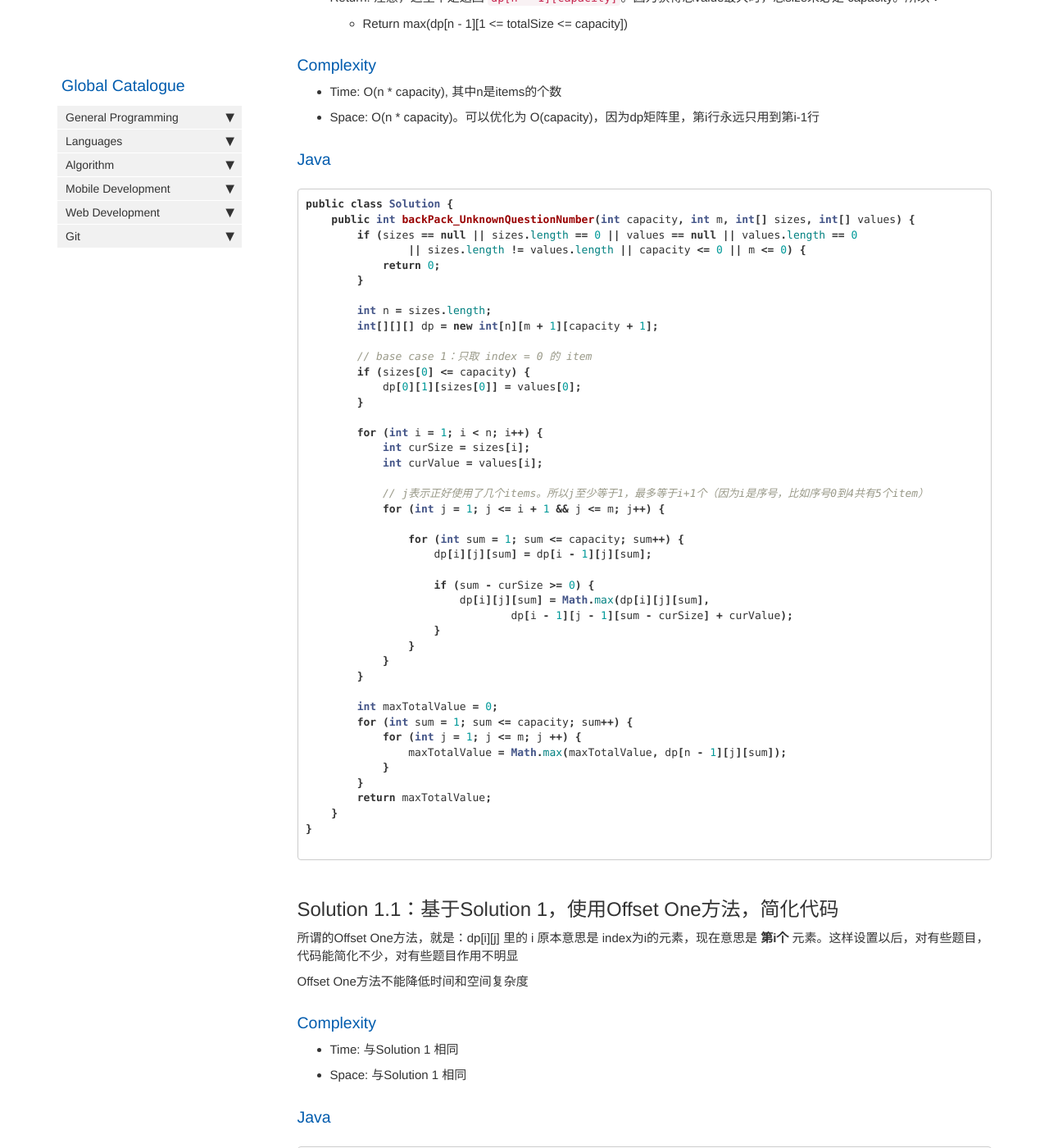
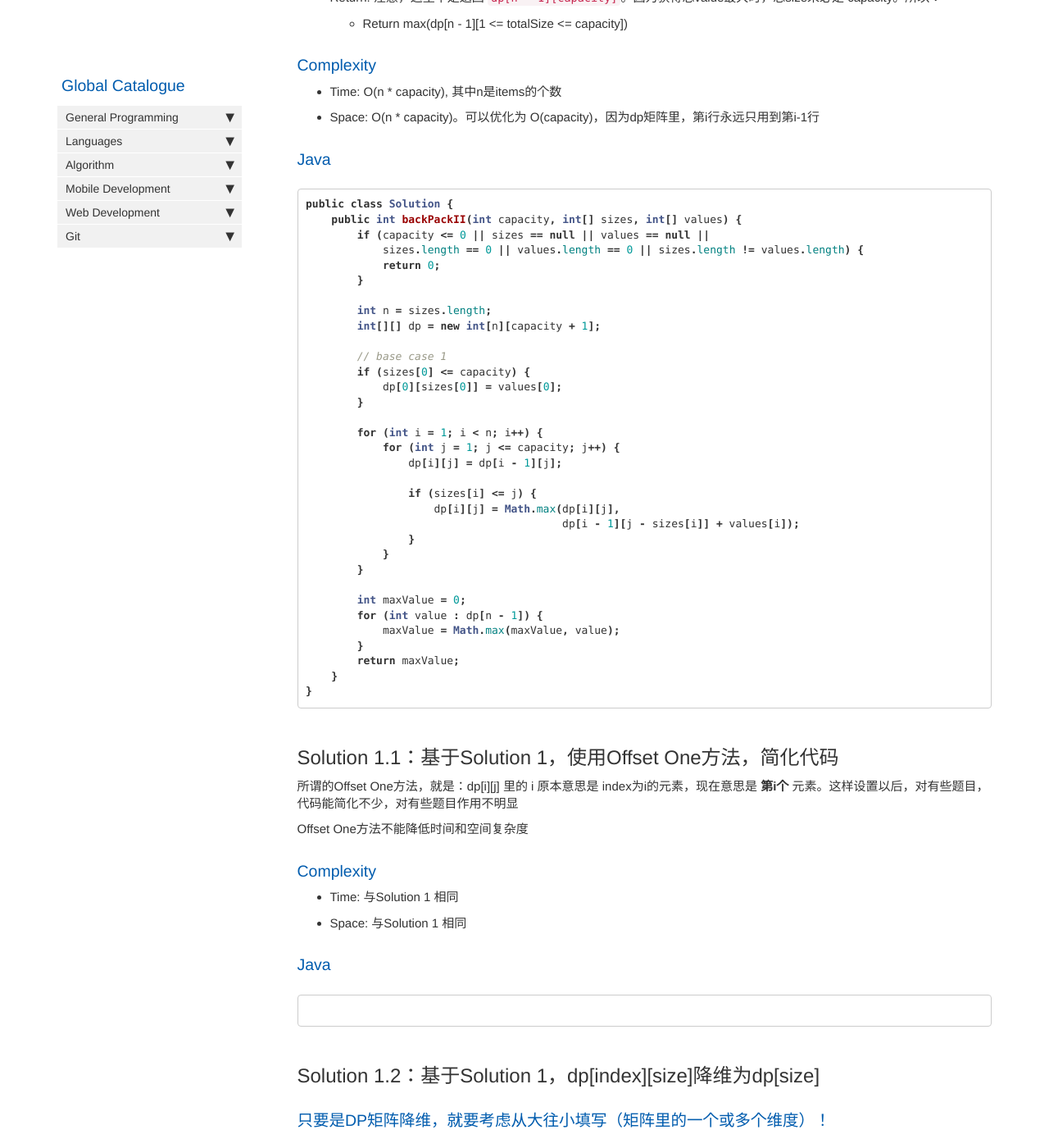
Before and after one commit to HungryOrc/hungryorc.github.io, a Jekyll site: the page built from pages/algorithm/algorithm_backpack_01_2Attr_returnMaxTotalVal.md, in a window 1280 px wide and 1400 px high, scrolled down 690 px. Shown: the whole window at 82% size. Built offline with Jekyll 4.4.1, drawn with Linux system fonts in a browser that asks for light colours; nearby versions of some CDN libraries; comment, search, counter and statistics services are not loaded.

Commit message:
Update algorithm_backpack_01_2Attr_returnMaxTotalVal.md

````diff
--- a/pages/algorithm/algorithm_backpack_01_2Attr_returnMaxTotalVal.md
+++ b/pages/algorithm/algorithm_backpack_01_2Attr_returnMaxTotalVal.md
@@ -33,48 +33,38 @@ toc: false
 ### Java
 ```java
 public class Solution {
-    public int backPack_UnknownQuestionNumber(int capacity, int m, int[] sizes, int[] values) {
-        if (sizes == null || sizes.length == 0 || values == null || values.length == 0
-                || sizes.length != values.length || capacity <= 0 || m <= 0) {
+    public int backPackII(int capacity, int[] sizes, int[] values) {
+        if (capacity <= 0 || sizes == null || values == null ||
+            sizes.length == 0 || values.length == 0 || sizes.length != values.length) {
             return 0;
         }
 
         int n = sizes.length;
-        int[][][] dp = new int[n][m + 1][capacity + 1];
+        int[][] dp = new int[n][capacity + 1];
 
-        // base case 1：只取 index = 0 的 item
+        // base case 1
         if (sizes[0] <= capacity) {
-            dp[0][1][sizes[0]] = values[0];
+            dp[0][sizes[0]] = values[0];
         }
 
         for (int i = 1; i < n; i++) {
-            int curSize = sizes[i];
-            int curValue = values[i];
+            for (int j = 1; j <= capacity; j++) {
+                dp[i][j] = dp[i - 1][j];
 
-            // j表示正好使用了几个items。所以j至少等于1，最多等于i+1个（因为i是序号，比如序号0到4共有5个item）
-            for (int j = 1; j <= i + 1 && j <= m; j++) {
-
-                for (int sum = 1; sum <= capacity; sum++) {
-                    dp[i][j][sum] = dp[i - 1][j][sum];
-
-                    if (sum - curSize >= 0) {
-                        dp[i][j][sum] = Math.max(dp[i][j][sum],
-                                dp[i - 1][j - 1][sum - curSize] + curValue);
-                    }
+                if (sizes[i] <= j) {
+                    dp[i][j] = Math.max(dp[i][j],
+                                        dp[i - 1][j - sizes[i]] + values[i]);
                 }
             }
         }
 
-        int maxTotalValue = 0;
-        for (int sum = 1; sum <= capacity; sum++) {
-            for (int j = 1; j <= m; j ++) {
-                maxTotalValue = Math.max(maxTotalValue, dp[n - 1][j][sum]);
-            }
+        int maxValue = 0;
+        for (int value : dp[n - 1]) {
+            maxValue = Math.max(maxValue, value);
         }
-        return maxTotalValue;
+        return maxValue;
     }
 }
-
 ```
 
 ## Solution 1.1：基于Solution 1，使用Offset One方法，简化代码
@@ -88,7 +78,7 @@ Offset One方法不能降低时间和空间复杂度
 
 ### Java
 ```java
-...
+
 ```
 
 ## Solution 1.2：基于Solution 1，dp[index][size]降维为dp[size]
````
